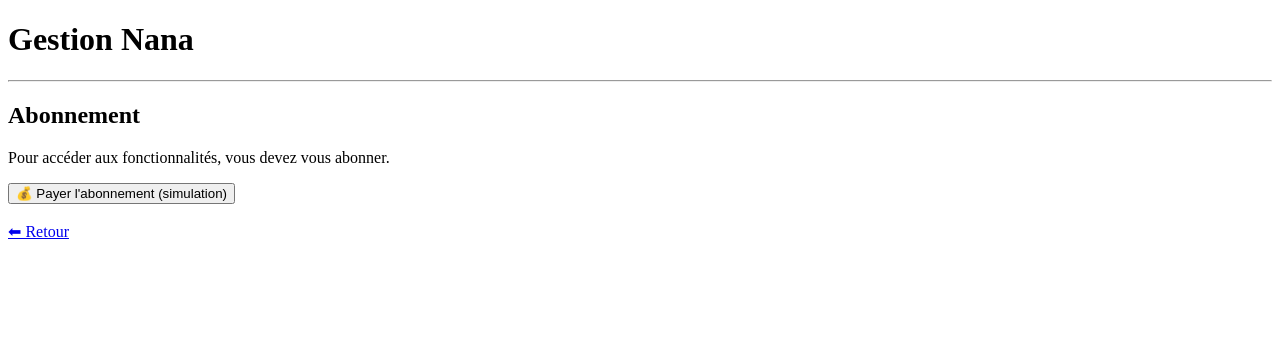
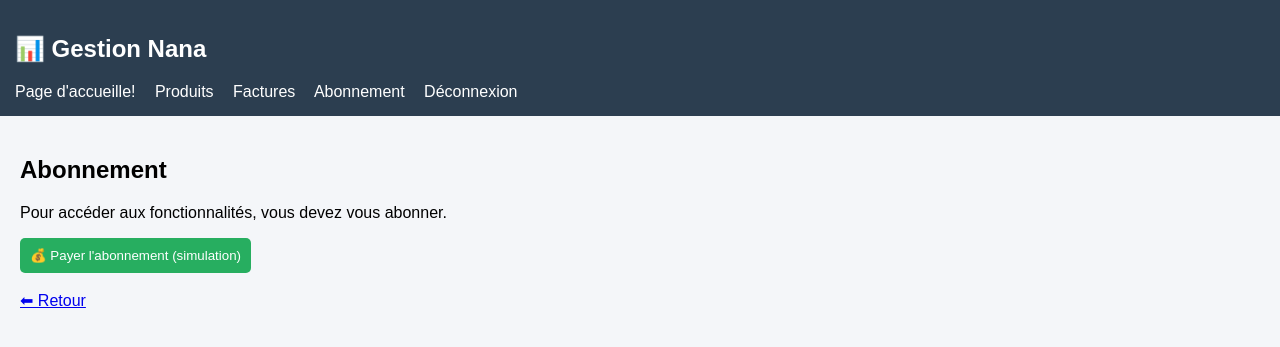
Before and after one commit to boukarediallo262-spec/gestion-nana, a Flask app: page /abonnement in a window 1280 px wide. Shown: the top 347 px of the page. Run offline with Flask 3, Linux system fonts and the light colour scheme; the visitor is signed in with stand-in values (Sample User, id 1).

Commit message:
Update base.html

```diff
--- a/templates/base.html
+++ b/templates/base.html
@@ -2,10 +2,70 @@
 <html>
 <head>
     <title>Gestion Nana</title>
+    <style>
+        body {
+            font-family: Arial;
+            margin: 0;
+            background: #f4f6f9;
+        }
+
+        header {
+            background: #2c3e50;
+            color: white;
+            padding: 15px;
+        }
+
+        nav a {
+            color: white;
+            margin-right: 15px;
+            text-decoration: none;
+        }
+
+        .container {
+            padding: 20px;
+        }
+
+        .card {
+            background: white;
+            padding: 15px;
+            border-radius: 10px;
+            margin-bottom: 20px;
+            box-shadow: 0 2px 5px rgba(0,0,0,0.1);
+        }
+
+        button {
+            background: #27ae60;
+            color: white;
+            border: none;
+            padding: 10px;
+            border-radius: 5px;
+            cursor: pointer;
+        }
+
+        input {
+            padding: 8px;
+            width: 100%;
+            margin-bottom: 10px;
+        }
+    </style>
 </head>
+
 <body>
-    <h1>Gestion Nana</h1>
-    <hr>
+
+<header>
+    <h2>📊 Gestion Nana</h2>
+    <nav>
+        <a href="/dashboard">Page d'accueille!</a>
+        <a href="/produits">Produits</a>
+        <a href="/factures">Factures</a>
+        <a href="/abonnement">Abonnement</a>
+        <a href="/logout">Déconnexion</a>
+    </nav>
+</header>
+
+<div class="container">
     {% block content %}{% endblock %}
+</div>
+
 </body>
 </html>
```
